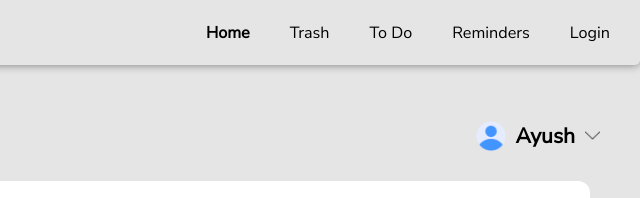
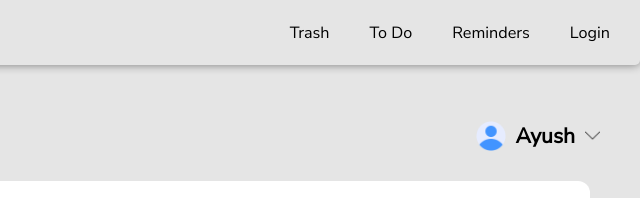
Before and after one commit to astrix-ui/Novitos-NotesWebsite.github.io, a plain HTML site: page index.html in a window 1280 px wide. Shown: the top 198 px of the page, 640-1280 px from the left. Drawn offline with Linux system fonts and the light colour scheme.

Commit message:
Replace old website with new version

```diff
--- a/index.html
+++ b/index.html
@@ -20,7 +20,7 @@
                     </li>
                 </div>
                 <div class="right">
-                    <li><a href="html/index.html" class="active-nav">Home</a></li>
+                    <!-- <li><a href="../index.html" class="active-nav">Home</a></li> -->
                     <li><a href="html/archive.html">Trash</a></li>
                     <li><a href="html/to_do.html">To Do</a></li>
 
```
